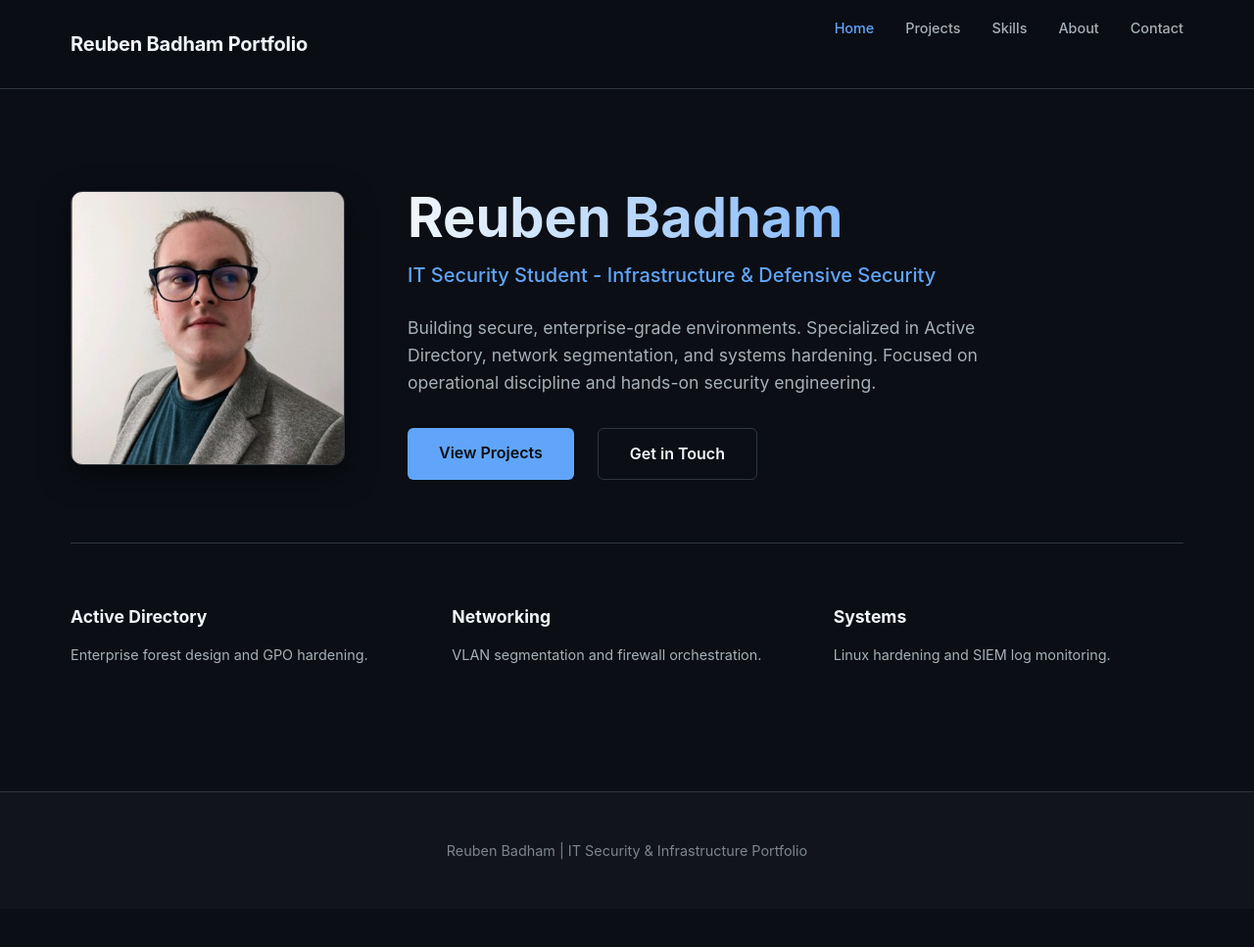
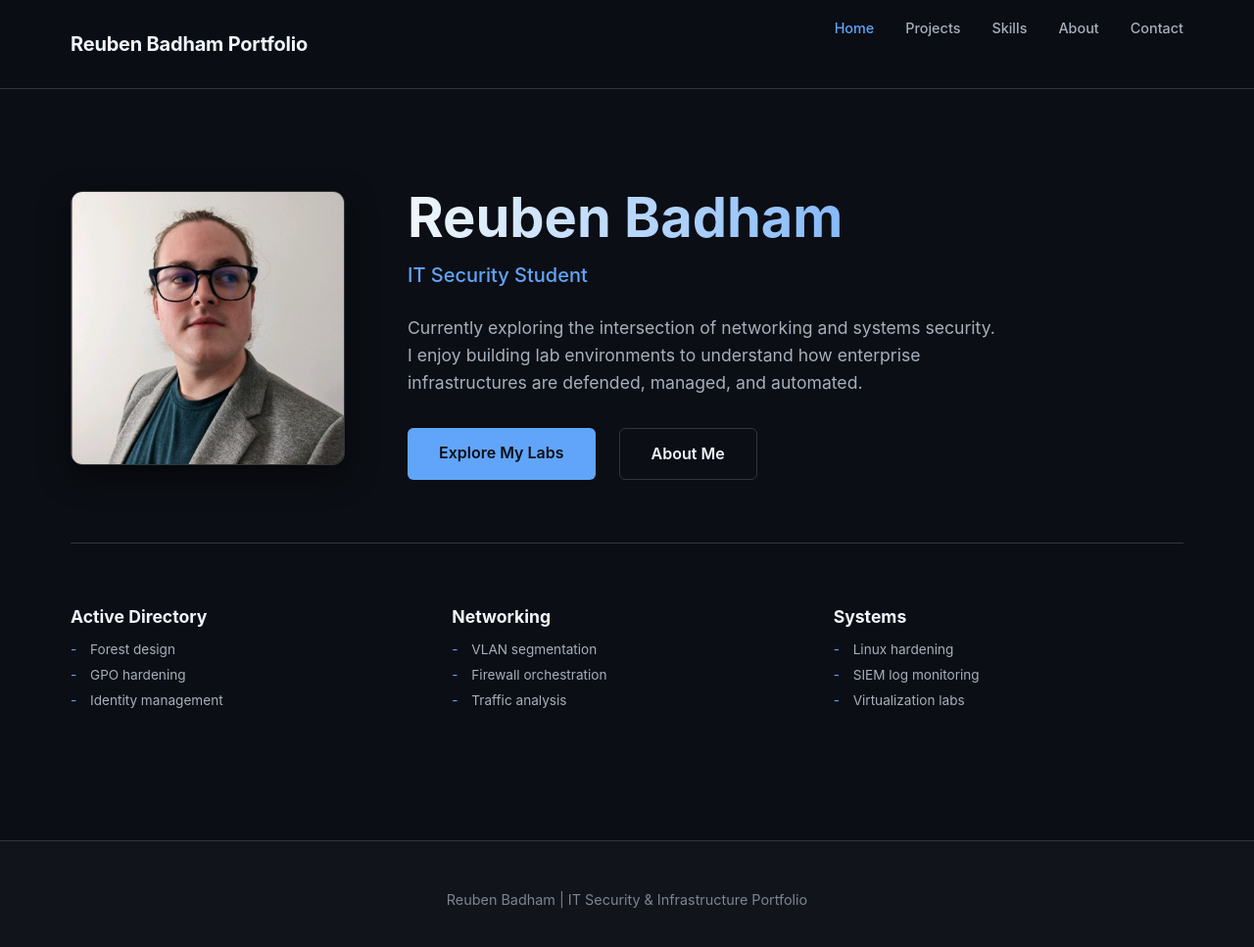
Before and after one commit to Sin9ularity1/Portfolio, a Jekyll site: the page built from index.md, in a window 1280 px wide and 978 px high. Shown: the top 967 px of the window at 98% size. Built offline with Jekyll 4.4.1, drawn with Linux system fonts in a browser that asks for light colours.

Commit message:
modified front page

```diff
--- a/assets/style.css
+++ b/assets/style.css
@@ -190,11 +190,28 @@ nav {
   margin-top: 0;
   font-size: 1.1rem;
   color: var(--text-primary);
+  margin-bottom: 0.75rem;
 }
 
-.stat-item p {
-  font-size: 0.9rem;
-  margin-bottom: 0;
+.stat-item ul {
+  list-style: none;
+  padding: 0;
+  margin: 0;
+}
+
+.stat-item li {
+  font-size: 0.85rem;
+  color: var(--text-secondary);
+  margin-bottom: 0.25rem;
+  position: relative;
+  padding-left: 1.25rem;
+}
+
+.stat-item li::before {
+  content: "-";
+  position: absolute;
+  left: 0;
+  color: var(--accent-color);
 }
 
 /* --- Sidebar --- */
--- a/index.md
+++ b/index.md
@@ -11,15 +11,15 @@ layout_class: home-page
     </div>
     <div class="hero-text">
         <h1>Reuben Badham</h1>
-        <p class="hero-subtitle">IT Security Student - Infrastructure & Defensive Security</p>
+        <p class="hero-subtitle">IT Security Student</p>
         <p class="hero-description">
-            Building secure, enterprise-grade environments. Specialized in Active Directory,
-            network segmentation, and systems hardening. Focused on operational discipline
-            and hands-on security engineering.
+            Currently exploring the intersection of networking and systems security.
+            I enjoy building lab environments to understand how enterprise infrastructures
+            are defended, managed, and automated.
         </p>
         <div class="hero-cta">
-            <a href="{{ '/projects.html' | relative_url }}" class="btn-primary">View Projects</a>
-            <a href="{{ '/contact.html' | relative_url }}" class="btn-secondary">Get in Touch</a>
+            <a href="{{ '/projects.html' | relative_url }}" class="btn-primary">Explore My Labs</a>
+            <a href="{{ '/about.html' | relative_url }}" class="btn-secondary">About Me</a>
         </div>
     </div>
 </div>
@@ -27,14 +27,26 @@ layout_class: home-page
 <div class="quick-stats">
     <div class="stat-item">
         <h3>Active Directory</h3>
-        <p>Enterprise forest design and GPO hardening.</p>
+        <ul>
+            <li>Forest design</li>
+            <li>GPO hardening</li>
+            <li>Identity management</li>
+        </ul>
     </div>
     <div class="stat-item">
         <h3>Networking</h3>
-        <p>VLAN segmentation and firewall orchestration.</p>
+        <ul>
+            <li>VLAN segmentation</li>
+            <li>Firewall orchestration</li>
+            <li>Traffic analysis</li>
+        </ul>
     </div>
     <div class="stat-item">
         <h3>Systems</h3>
-        <p>Linux hardening and SIEM log monitoring.</p>
+        <ul>
+            <li>Linux hardening</li>
+            <li>SIEM log monitoring</li>
+            <li>Virtualization labs</li>
+        </ul>
     </div>
 </div>
```
